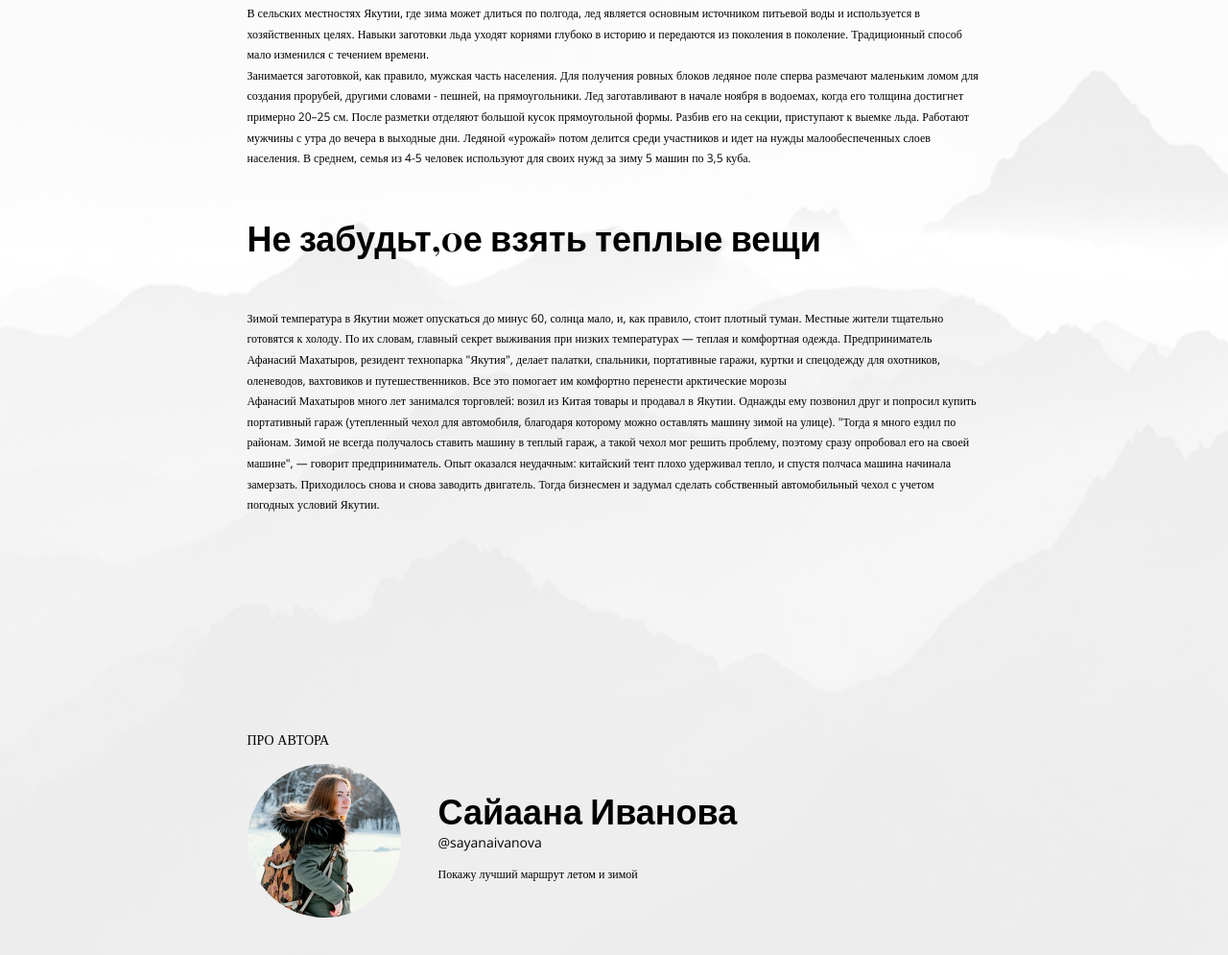
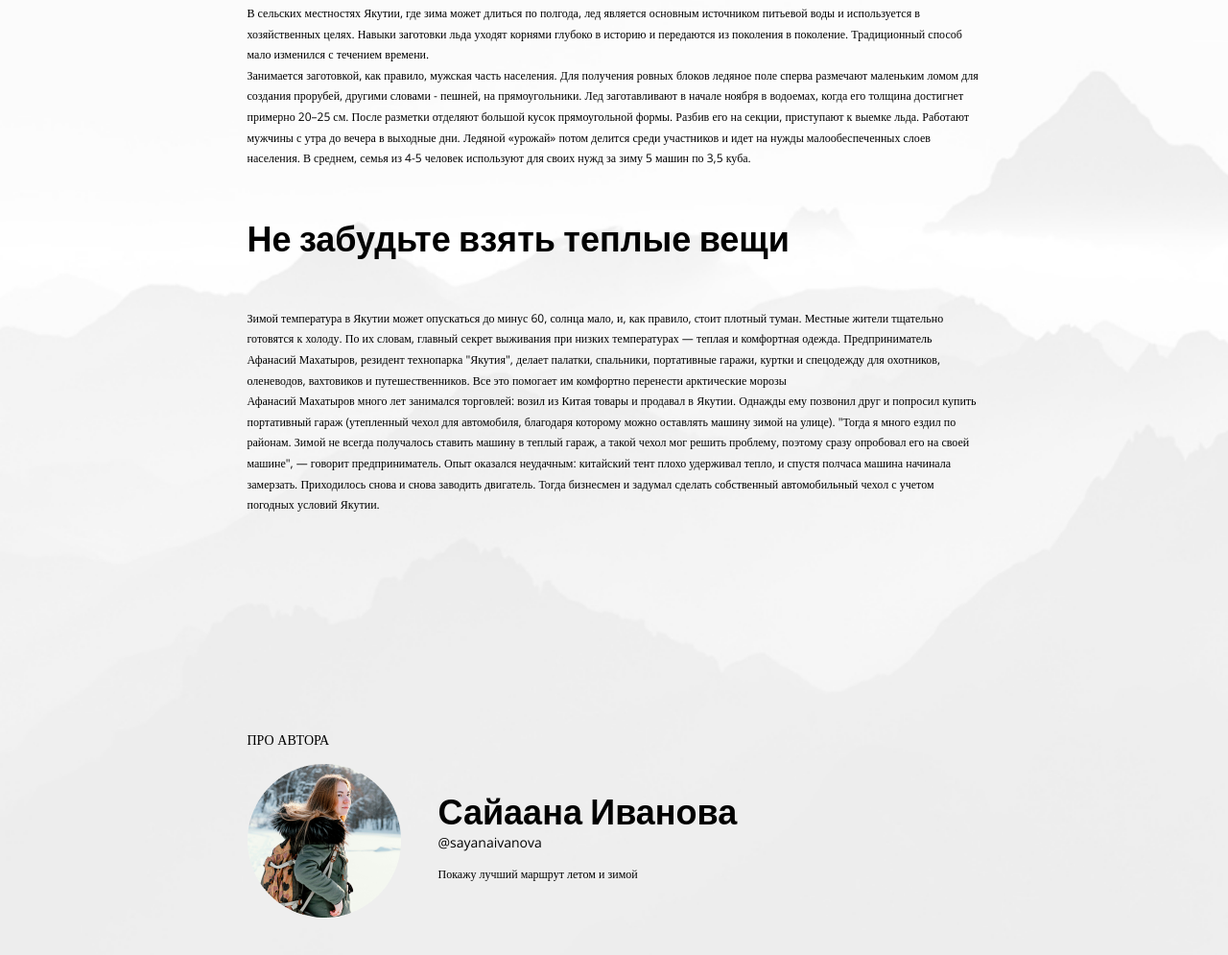
Before and after one commit to Alexeyb5/travel-ykt-page, a plain HTML site: page index.html in a window 1280 px wide. Shown: the part 1226-2221 px from the top of the page at 96% size. Drawn offline with nearby package versions, Linux system fonts and the light colour scheme.

Commit message:
Update index.html

```diff
--- a/index.html
+++ b/index.html
@@ -68,7 +68,7 @@
 					   идет на нужды малообеспеченных слоев населения. В среднем, семья из 4-5 человек используют
 					    для своих нужд за зиму 5 машин по 3,5 куба.</p>
 
-				<h3 class="zag2">Не забудьт,0е взять теплые вещи</h3>
+				<h3 class="zag2">Не забудьте взять теплые вещи</h3>
 				<p class="part2">Зимой температура в Якутии может опускаться до минус 60,
 					солнца мало, и, как правило, стоит плотный туман. Местные жители тщательно
 					готовятся к холоду. По их словам, главный секрет выживания при низких
```
